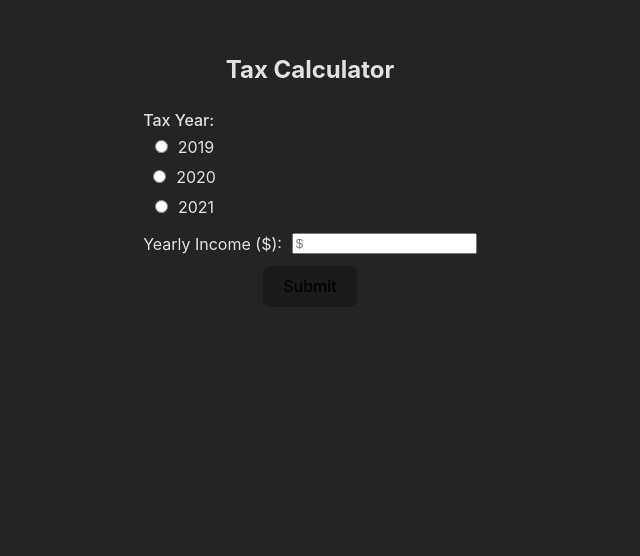
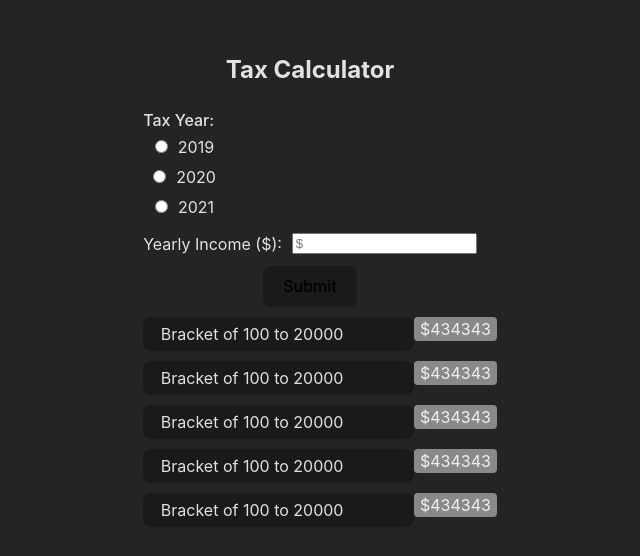
Before and after one commit to markarmanus/points-tax-calculator, a React (Vite) app: page / in a window 1280 px wide. Shown: the top 556 px of the page, without its empty margins (330-970 px from the left). Built offline with nearby package versions, Linux system fonts and the light colour scheme.

Commit message:
- Add new secondary color - Add new LabeledInfo Component - Add Tests for LabeledInfo Component - Add Example Usage to of LabeledInfo to Home Page

```diff
--- /dev/null
+++ b/src/Components/LabeledInfo.tsx
@@ -0,0 +1,44 @@
+import styled from "styled-components";
+import { memo } from "react";
+import COLORS from "../Constants/Colors";
+
+interface LabeledInfoProps {
+  label: string;
+  info: string;
+}
+
+const LabeledInfoContainer = styled.div`
+  width: 100%;
+  display: flex;
+  justify-content: row;
+
+  margin: 10px;
+`;
+const InfoContainer = styled.div`
+  width: 100%;
+  height: 100%;
+  flex: 1;
+  background-color: ${COLORS.secondary};
+  border-radius: 4px;
+`;
+const LabelContainer = styled.div`
+  width: 100%;
+  height: 100%;
+  border-radius: 8px;
+  flex: 3;
+  text-align: left;
+  padding: 5px;
+  padding-left: 5%;
+  background-color: ${COLORS.primary};
+`;
+
+const LabeledInfo = memo(function LabeledInfo(props: LabeledInfoProps) {
+  return (
+    <LabeledInfoContainer>
+      <LabelContainer>{props.label}</LabelContainer>
+      <InfoContainer>{props.info}</InfoContainer>
+    </LabeledInfoContainer>
+  );
+});
+
+export default LabeledInfo;
--- a/src/Constants/Colors.ts
+++ b/src/Constants/Colors.ts
@@ -3,6 +3,7 @@ const COLORS = {
   text: "rgba(255, 255, 255, 0.87)",
   highlight: "#646cff",
   primary: "#1a1a1a",
+  secondary: "#898989",
   error: "#ff6464",
 };
 export default COLORS;
--- a/src/Pages/Home.tsx
+++ b/src/Pages/Home.tsx
@@ -1,11 +1,12 @@
 import Button from "../Components/Button";
+import LabeledInfo from "../Components/LabeledInfo";
 import LabeledInput from "../Components/LabeledInput";
 import RadioGroup from "../Components/RadioGroup";
 import COPY from "../Constants/Copy";
 
 function Home() {
   return (
-    <div>
+    <div style={{ width: "100%" }}>
       <h2>Tax Calculator</h2>
       <RadioGroup
         groupLabel={COPY.TaxYear}
@@ -27,6 +28,11 @@ function Home() {
         onChange={console.log}
       />
       <Button text={COPY.Submit} />
+      <LabeledInfo label="Bracket of 100 to 20000" info="$434343" />
+      <LabeledInfo label="Bracket of 100 to 20000" info="$434343" />
+      <LabeledInfo label="Bracket of 100 to 20000" info="$434343" />
+      <LabeledInfo label="Bracket of 100 to 20000" info="$434343" />
+      <LabeledInfo label="Bracket of 100 to 20000" info="$434343" />
     </div>
   );
 }
```
Also changed, not shown: 1 other file (tests, documents, lock files or other folders).
